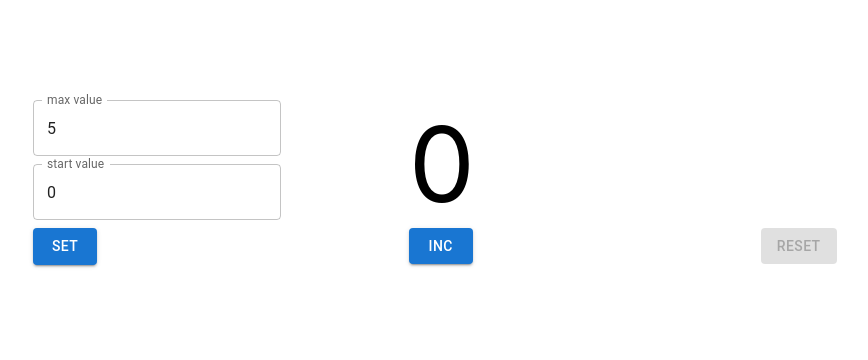
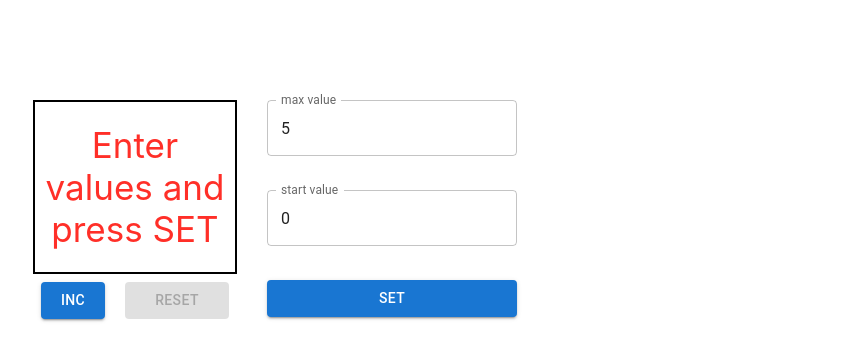
Before and after one commit to DmitryYug/IT-Kamasutra_Counter, a React (Create React App) app: page / in a window 1280 px wide. Shown: the top 360 px of the page, without its empty margins (67-935 px from the left). Built offline with nearby package versions, Linux system fonts and the light colour scheme.

Commit message:
Working. Ready for Redux

```diff
--- a/src/App.tsx
+++ b/src/App.tsx
@@ -1,7 +1,6 @@
 import React, {useState} from 'react';
 import classes from "./App.module.css";
 import {Counter} from "./components/Counter/Counter";
-import { CounterSettings } from './components/CounterSettings/CounterSettings';
 
 export type BtnNameType = 'inc' | 'reset' | 'set'
 
--- a/src/components/Counter/Counter.tsx
+++ b/src/components/Counter/Counter.tsx
@@ -1,112 +1,154 @@
 import React, {useEffect, useState} from "react";
-import {CounterScreen} from "../CounterScreen/CounterScreen";
+// import {CounterScreen} from "../CounterScreen/CounterScreen";
 import {CounterSettings} from "../CounterSettings/CounterSettings";
+import CounterBtn from "../CounterBtn/CounterBtn";
+import CounterDisplay from "../CounterDisplay/CounterDisplay";
+import {start} from "repl";
 
 export const Counter = () => {
 
-    let initialStartCounter = localStorage.getItem('startValue') ?
-        Number(localStorage.getItem('startValue')) : 0
-    let initialMaxCounter = localStorage.getItem('maxValue') ?
-        Number(localStorage.getItem('maxValue')) : 5
-
-    let [maxCounter, setMaxCounter] = useState<number>(initialMaxCounter)
-    let [startCounter, setStartCounter] = useState<number>(initialStartCounter)
-    let [currentCounter, setCurrentCounter] = useState(initialStartCounter)
-    let [maxValueError, setMaxValueError] = useState(false)
-    let [startValueError, setStartValueError] = useState(false)
-
-    let [currentInfo, setCurrentInfo] = useState(`${initialStartCounter}`)
+    // let initialStartCounter = localStorage.getItem('startValue') ?
+    //     Number(localStorage.getItem('startValue')) : 0
+    // let initialMaxCounter = localStorage.getItem('maxValue') ?
+    //     Number(localStorage.getItem('maxValue')) : 5
+    let [maxCounter, setMaxCounter] = useState<number>(5)
+    let [startCounter, setStartCounter] = useState<number>(0)
+    let [currentCounter, setCurrentCounter] = useState<number>(startCounter)
+    let [screenMessage, setScreenMessage] = useState<string>(`${startCounter}`)
+    let [error, setError] = useState<boolean>(false)
+    let [settingsMode, setSettingsMode] = useState<boolean>(false)
+    let [maxHelperText, setMaxHelperText] = useState<string>('')
+    let [startHelperText, setStartHelperText] = useState<string>('')
 
 //LocalStorage
-    useEffect(() => {
-        let startValueAsString = localStorage.getItem('startValue')
-        if (startValueAsString) {
-            setCurrentCounter(JSON.parse(startValueAsString))
-            setStartCounter(JSON.parse(startValueAsString))
-        }
-        let maxValueAsString = localStorage.getItem('maxValue')
-        if (maxValueAsString) {
-            setMaxCounter(JSON.parse(maxValueAsString))
-        }
-    }, [])
+//     useEffect(() => {
+//         let startValueAsString = localStorage.getItem('startValue')
+//         if (startValueAsString) {
+//             setCurrentCounter(JSON.parse(startValueAsString))
+//             setStartCounter(JSON.parse(startValueAsString))
+//         }
+//         let maxValueAsString = localStorage.getItem('maxValue')
+//         if (maxValueAsString) {
+//             setMaxCounter(JSON.parse(maxValueAsString))
+//         }
+//     }, [])
 
+    let incBtnDisabled = (currentCounter === maxCounter) || error || settingsMode
+    let resetBtnDisabled = (currentCounter === startCounter) || error || settingsMode
 
     useEffect(() => {
-        if (maxCounter <= startCounter) {
-            setMaxValueError(true)
-            setCurrentInfo('wrong input')
-        } else { setMaxValueError(false)}
-        if (startCounter < 0) {
-            setStartValueError(true)
-            setCurrentInfo('wrong input')
-        } else (setStartValueError(false))
+        if (maxCounter <= startCounter || startCounter < 0) {
+            setError(true)
+            setScreenMessage('wrong input')
+        } else {
+            setError(false)
+            setScreenMessage("Enter values and press SET")
+        }
+    }, [maxCounter, startCounter])
 
-    }, [maxCounter, startCounter])
 
     const onIncrement = () => {
         if (currentCounter === maxCounter) {
             return
         } else {
             setCurrentCounter(currentCounter + 1)
-            setCurrentInfo(`${currentCounter +1}`)
+            setScreenMessage(`${currentCounter + 1}`)
         }
     }
     const onReset = () => {
-        let startValueAsString = localStorage.getItem('startValue')
-        if (startValueAsString) {
-            setCurrentCounter(JSON.parse(startValueAsString))
-            setCurrentInfo(startValueAsString)
-        } else {
+        setScreenMessage(`${startCounter}`)
         setCurrentCounter(startCounter)
-            setCurrentInfo(`${startCounter}`)
-        }
+        // let startValueAsString = localStorage.getItem('startValue')
+        // if (startValueAsString) {
+        //     setCurrentCounter(JSON.parse(startValueAsString))
+        //     setScreenMessage(startValueAsString)
+        // } else {
+        //     debugger
+        //     setScreenMessage(`${startCounter}`)
+        //     setCurrentCounter(startCounter)
+        // }
     }
     const maxValueSetter = (maxValue: number) => {
         setMaxCounter(maxValue)
+        if (maxValue <= startCounter ) {
+            setMaxHelperText('max should be more than less')
+        } else {
+            setStartHelperText('')
+            setMaxHelperText('')
+        }
     }
     const startValueSetter = (startValue: number) => {
         setStartCounter(startValue)
+        if (startValue < 0 || startValue >= maxCounter) {
+            setStartHelperText('should be pos & more than start')
+        } else {
+            setMaxHelperText('')
+            setStartHelperText('')
+        }
     }
 
     const onSetSettings = () => {
-        // setStartCounter(startCounter)
-        // setMaxCounter(maxCounter)
-        setCurrentInfo(`${startCounter}`)
-        // setCurrentCounter(startCounter)
-        localStorage.setItem('startValue', JSON.stringify(startCounter))
-        localStorage.setItem('maxValue', JSON.stringify(maxCounter))
+        setStartCounter(startCounter)
+        setMaxCounter(maxCounter)
+        setCurrentCounter(startCounter)
+        setScreenMessage(`${startCounter}`)
+        setSettingsMode(false)
+        // localStorage.setItem('startValue', JSON.stringify(startCounter))
+        // localStorage.setItem('maxValue', JSON.stringify(maxCounter))
     }
 
     const onFocusSettingsDisplayedText = () => {
-        setCurrentInfo("Enter values and press SET")
+        setScreenMessage("Enter values and press SET")
+        setSettingsMode(true)
     }
+
 
     return (
         <div style={{
             margin: '100px',
             display: 'flex'
         }}>
+            <div>
+                <CounterDisplay
+                    redText={incBtnDisabled}
+                    screenMessage={screenMessage}/>
+                <div style={{
+                    padding: '8px',
+                    display: 'flex',
+                    justifyContent: 'space-around',
+                }}>
+                    <div style={{
+                        margin: '0 20px 0 0'
+                    }}>
+                        <CounterBtn
+                            name='inc'
+                            disabled={incBtnDisabled}
+                            btnCallback={onIncrement}
+                        />
+                    </div>
+                    <CounterBtn
+                        name='reset'
+                        disabled={resetBtnDisabled}
+                        btnCallback={onReset}
+                    />
+                </div>
+            </div>
+            <div style={{
+                width: '250px',
+                margin: '0 0 0 30px'
+            }}>
                 <CounterSettings
-                counter={currentCounter}
+                    error={error}
                     maxCounter={maxCounter}
                     startCounter={startCounter}
-                maxValueError={maxValueError}
-                startValueError={startValueError}
+                    maxHelperText={maxHelperText}
+                    startHelperText={startHelperText}
                     onSetSettings={onSetSettings}
                     maxValueSetter={maxValueSetter}
                     startValueSetter={startValueSetter}
                     onFocusSettingsDisplayedText={onFocusSettingsDisplayedText}
                 />
-            <CounterScreen
-                counter={currentCounter}
-                maxCounter={maxCounter}
-                startCounter={startCounter}
-                maxValueError={maxValueError}
-                startValueError={startValueError}
-                currentInfo={currentInfo}
-                onIncrement={onIncrement}
-                onReset={onReset}
-            />
+            </div>
         </div>
     )
 }
--- a/src/components/CounterBtn/CounterBtn.tsx
+++ b/src/components/CounterBtn/CounterBtn.tsx
@@ -4,17 +4,18 @@ import {Button} from "@mui/material";
 
 type CounterBtnPropsType = {
     name: BtnNameType,
-    disabled: boolean,
+    disabled?: boolean,
     btnCallback: () => void
 }
 
 const CounterBtn: React.FC<CounterBtnPropsType> = (
     {
-        name, btnCallback, disabled
+        name, disabled,btnCallback
     }) => {
 
     return(
         <Button
+            sx={{width: '100%'}}
             variant="contained"
             onClick={btnCallback}
             disabled={disabled}
--- a/src/components/CounterDisplay/CounterDisplay.module.css
+++ b/src/components/CounterDisplay/CounterDisplay.module.css
@@ -1,4 +1,13 @@
 .maxValueClass {
     color: #ff2f28;
+    font-size: 100px;
     /*background: #ff8349;*/
 }
+
+.regularText {
+    font-size: 100px;
+}
+.settingsMode {
+    font-size: 35px;
+    color: #ff2f28;
+}
--- a/src/components/CounterDisplay/CounterDisplay.tsx
+++ b/src/components/CounterDisplay/CounterDisplay.tsx
@@ -2,38 +2,40 @@ import React from "react";
 import classes from "./CounterDisplay.module.css";
 
 type CounterDisplayType = {
-    counter: number
-    maxCounter?: number
-    maxValueError?: boolean
-    startValueError?: boolean
-    currentInfo: string
+    // counter: number
+    redText: boolean
+    screenMessage: string
+    // maxCounter?: number
+    // maxValueError?: boolean
+    // startValueError?: boolean
+    // currentInfo: string
+
 }
 
 const CounterDisplay: React.FC<CounterDisplayType> = (
-    {maxCounter, counter,
-        maxValueError, startValueError, currentInfo}) => {
+    {screenMessage, redText}) => {
 
-    // let errorMessage = () => {
-    //     return(
-    //         <div style={{
-    //             fontSize: '54px',
-    //             color: "red"
-    //         }}>
-    //             wrong input
-    //         </div>
-    //     )
-    // }
-    let maxValueClass = (counter === maxCounter) ? classes.maxValueClass : ''
-    // let dispayedText = (maxValueError || startValueError) ? errorMessage() : counter
+    let currentClass = redText ? classes.maxValueClass : classes.regularText
+
+    if (screenMessage === "Enter values and press SET"
+        || screenMessage === 'wrong input') {
+        currentClass = classes.settingsMode
+    }
 
 
     return (
         <div
-            className={maxValueClass}
-            style={{fontSize: '105px'}}
+            className={currentClass}
+            style={{
+                display: 'table-cell',
+                verticalAlign: 'middle',
+                textAlign: 'center',
+                border: '2px solid black',
+                width: '200px',
+                height: '170px'
+            }}
         >
-            {currentInfo}
-            {/*{dispayedText}*/}
+            {screenMessage}
         </div>
     )
 }
--- a/src/components/CounterScreen/CounterScreen.tsx
+++ /dev/null
@@ -1,62 +0,0 @@
-import React from "react";
-import CounterDisplay from "../CounterDisplay/CounterDisplay";
-import CounterBtn from "../CounterBtn/CounterBtn";
-import {Grid} from "@mui/material";
-
-type CounterScreenPropsType = {
-    counter: number
-    maxCounter?: number
-    startCounter: number
-    maxValueError?: boolean
-    startValueError?: boolean
-    currentInfo: string
-    onIncrement: () => void
-    onReset: () => void
-
-}
-
-export const CounterScreen: React.FC<CounterScreenPropsType> = (
-    {
-        counter, maxCounter, startCounter,
-        maxValueError, startValueError,
-        currentInfo, onIncrement, onReset
-    }) => {
-
-    let disabledIncBtn = false,
-        disabledResetBtn = false
-
-    if (counter === maxCounter) {
-        disabledIncBtn = true
-    }
-    if (counter === startCounter) {
-        disabledResetBtn = true
-    }
-
-    return (
-        <Grid container>
-            <Grid item xs={12}>
-                <CounterDisplay
-                    maxCounter={maxCounter}
-                    counter={counter}
-                    maxValueError={maxValueError}
-                    startValueError={startValueError}
-                    currentInfo={currentInfo}
-                />
-            </Grid>
-            <Grid item xs={6}>
-                <CounterBtn
-                    name='inc'
-                    disabled={disabledIncBtn}
-                    btnCallback={onIncrement}
-                />
-            </Grid>
-            <Grid item xs={6}>
-                <CounterBtn
-                    name='reset'
-                    disabled={disabledResetBtn}
-                    btnCallback={onReset}
-                />
-            </Grid>
-        </Grid>
-    )
-}
--- a/src/components/CounterSettings/CounterSettings.tsx
+++ b/src/components/CounterSettings/CounterSettings.tsx
@@ -1,13 +1,13 @@
-import React, {ChangeEvent, useState} from "react";
+import React, {ChangeEvent, useEffect, useState} from "react";
 import CounterBtn from "../CounterBtn/CounterBtn";
 import {Container, Grid, TextField} from "@mui/material";
 
 type CounterSettingsPropsType = {
-    counter: number
+    error: boolean
     maxCounter: number
     startCounter: number
-    maxValueError: boolean
-    startValueError: boolean
+    maxHelperText: string
+    startHelperText: string
     onSetSettings: () => void
     maxValueSetter: (maxValue: number) => void
     startValueSetter: (startValue: number) => void
@@ -17,8 +17,8 @@ type CounterSettingsPropsType = {
 
 export const CounterSettings: React.FC<CounterSettingsPropsType> = (
     {
-        counter, onSetSettings, maxCounter, startCounter,
-        maxValueError, startValueError, maxValueSetter,
+        error, maxCounter, startCounter, maxHelperText,
+        startHelperText, maxValueSetter, onSetSettings,
         startValueSetter, onFocusSettingsDisplayedText
     }) => {
 
@@ -30,48 +30,57 @@ export const CounterSettings: React.FC<CounterSettingsPropsType> = (
         let currentStartValue = +e.currentTarget.value
         startValueSetter(currentStartValue)
     }
-    const onFocusMaxHandler = () => {
+    const onFocusHandler = () => {
         onFocusSettingsDisplayedText()
     }
-
     const btnSetCallback = () => {
         onSetSettings()
     }
-
-    let maxErrorHelperText = maxValueError ? 'max should be more than start' : ''
-    let startErrorHelperText = startValueError ? 'value should be positive integer' : ''
-    let ifDisabled = (maxValueError || startValueError) ? true : false
+    const setBtnDisabled = error
 
     return (
         <div>
-            <Grid container spacing={1}>
-                <Grid item xs={12}>
+            <Grid
+                container
+                // spacing={1}
+            >
+                <Grid
+                    sx={{
+                        height: '90px'
+                    }}
+                    item xs={12}>
                     <TextField
-                        error={maxValueError}
-                        helperText={maxErrorHelperText}
+                        sx={{width: '100%'}}
+                        // error={maxError}
+                        helperText={maxHelperText}
                         value={maxCounter}
                         type='number'
                         variant="outlined"
                         label='max value'
                         onChange={onChangeMaxValueHandler}
-                        onFocus={onFocusMaxHandler}
+                        onFocus={onFocusHandler}
                     />
                 </Grid>
-                <Grid item xs={12}>
+                <Grid
+                    sx={{
+                        height: '90px'
+                    }}
+                    item xs={12}>
                     <TextField
-                        error={startValueError}
-                        helperText={startErrorHelperText}
+                        sx={{width: '100%'}}
+                        // error={startError}
+                        helperText={startHelperText}
                         value={startCounter}
                         type='number'
                         variant="outlined"
                         label='start value'
                         onChange={onChangeStartValueHandler}
-                        onFocus={onFocusMaxHandler}
+                        onFocus={onFocusHandler}
                     />
                 </Grid>
                 <Grid item xs={12}>
                     <CounterBtn
-                        disabled={ifDisabled}
+                        disabled={setBtnDisabled}
                         name='set'
                         btnCallback={btnSetCallback}
                     />
```
Lines whose indentation alone changed are shown as unchanged.
